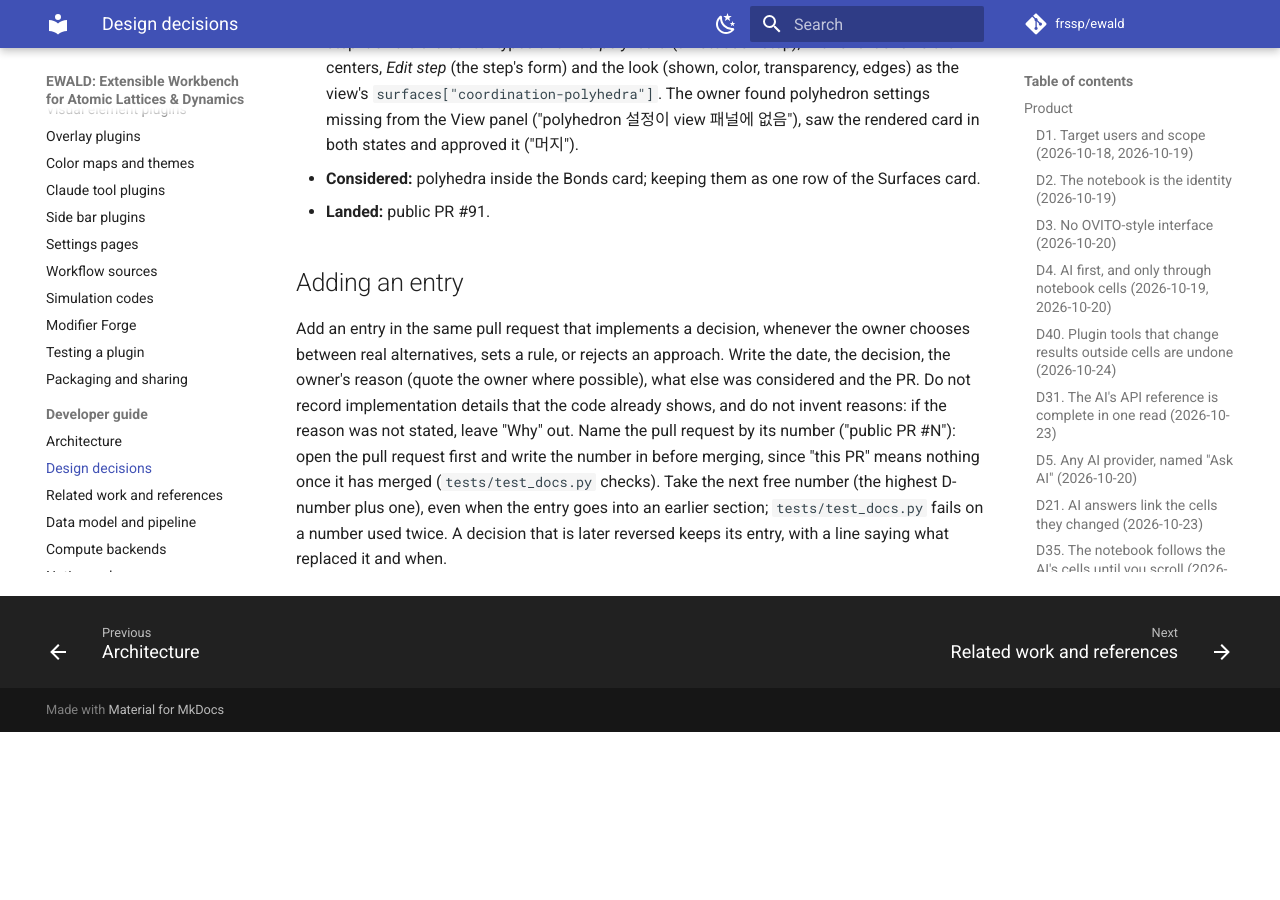
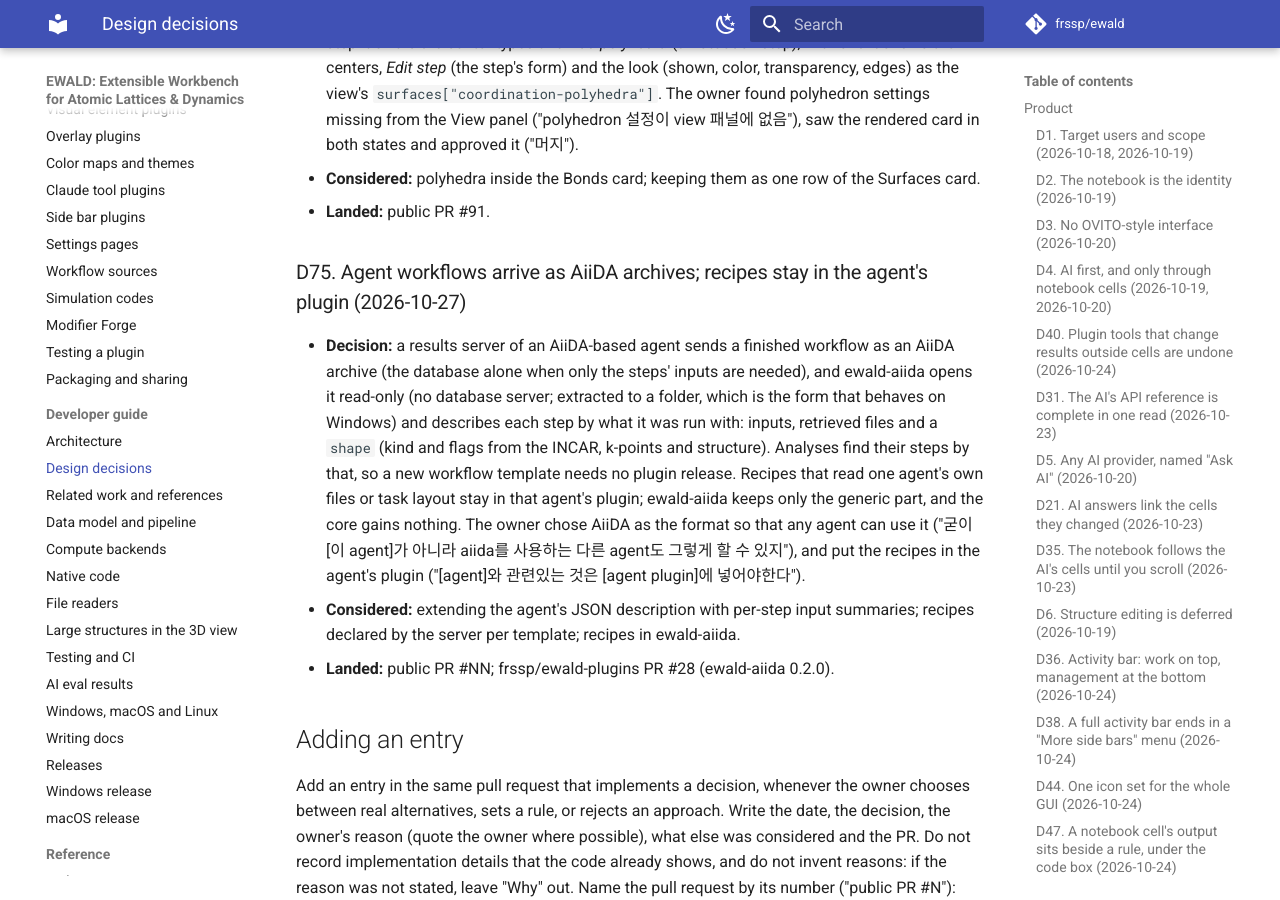
Before and after one commit to frssp/ewald, an MkDocs documentation site: the page built from docs/developer/decisions.md, in a window 1280 px wide and 900 px high, scrolled down 27292 px. Built offline with MkDocs 1.6.1 and Material for MkDocs 9.7.7, drawn with Linux system fonts in a browser that asks for light colours; comment, search, counter and statistics services are not loaded; before the commit the page ends 28024 px from its top, so only the background shows below that.

Commit message:
docs: D75, agent workflows arrive as AiiDA archives
Co-Authored-By: Claude Opus 5.5 <noreply@anthropic.com>

```diff
--- a/docs/developer/decisions.md
+++ b/docs/developer/decisions.md
@@ -970,6 +970,22 @@ Pull request numbers up to #242 refer to the pre-publication repository, which i
 - **Considered:** polyhedra inside the Bonds card; keeping them as one row of the Surfaces card.
 - **Landed:** public PR #91.
 
+### D75. Agent workflows arrive as AiiDA archives; recipes stay in the agent's plugin (2026-10-27)
+
+- **Decision:** a results server of an AiiDA-based agent sends a finished workflow as an AiiDA
+  archive (the database alone when only the steps' inputs are needed), and ewald-aiida opens it
+  read-only (no database server; extracted to a folder, which is the form that behaves on
+  Windows) and describes each step by what it was run with: inputs, retrieved files and a
+  `shape` (kind and flags from the INCAR, k-points and structure). Analyses find their steps by
+  that, so a new workflow template needs no plugin release. Recipes that read one agent's own
+  files or task layout stay in that agent's plugin; ewald-aiida keeps only the generic part, and
+  the core gains nothing. The owner chose AiiDA as the format so that any agent can use it ("굳이
+  [이 agent]가 아니라 aiida를 사용하는 다른 agent도 그렇게 할 수 있지"), and put the recipes in the
+  agent's plugin ("[agent]와 관련있는 것은 [agent plugin]에 넣어야한다").
+- **Considered:** extending the agent's JSON description with per-step input summaries; recipes
+  declared by the server per template; recipes in ewald-aiida.
+- **Landed:** public PR #NN; frssp/ewald-plugins PR #28 (ewald-aiida 0.2.0).
+
 ## Adding an entry
 
 Add an entry in the same pull request that implements a decision, whenever the owner chooses
```
